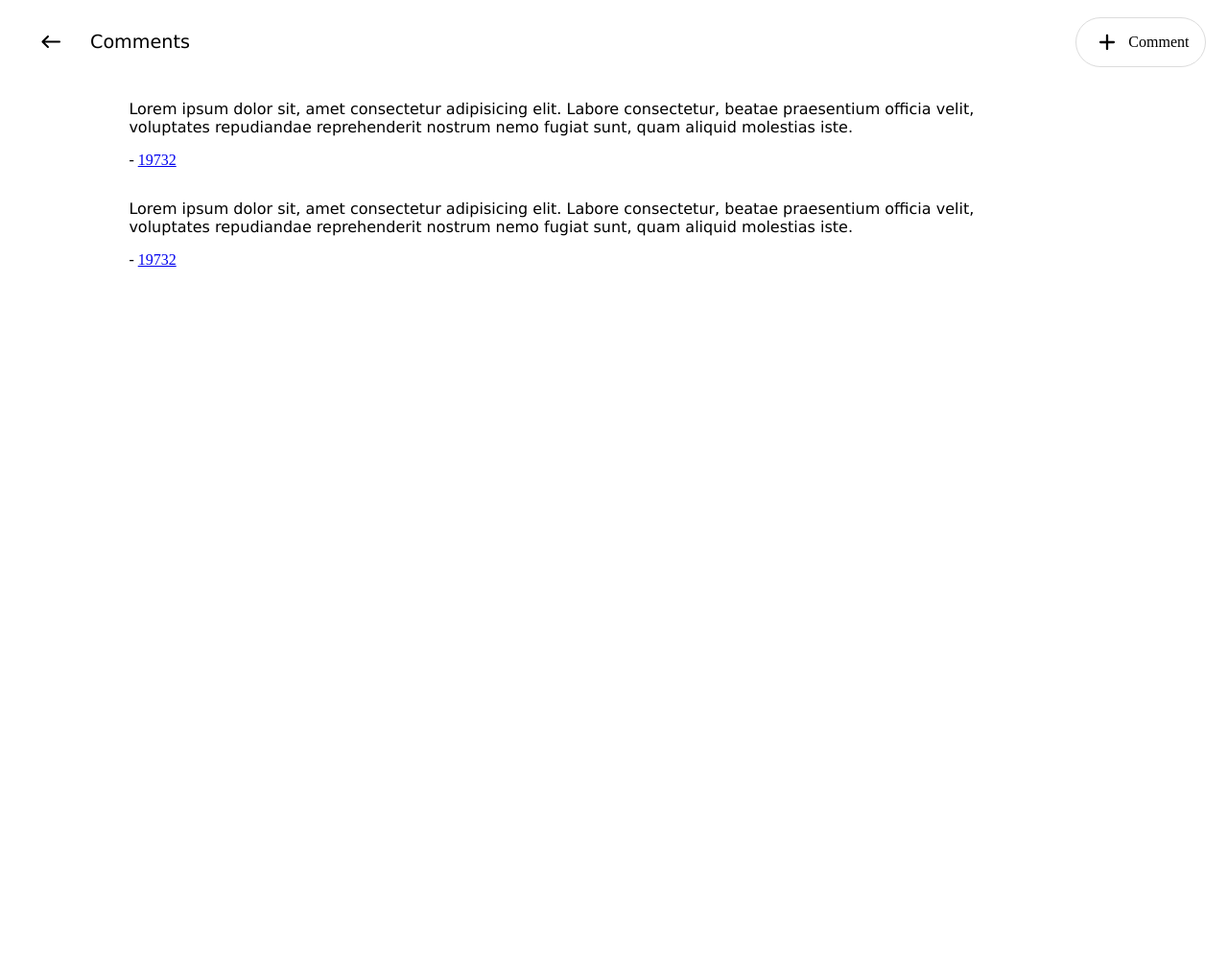
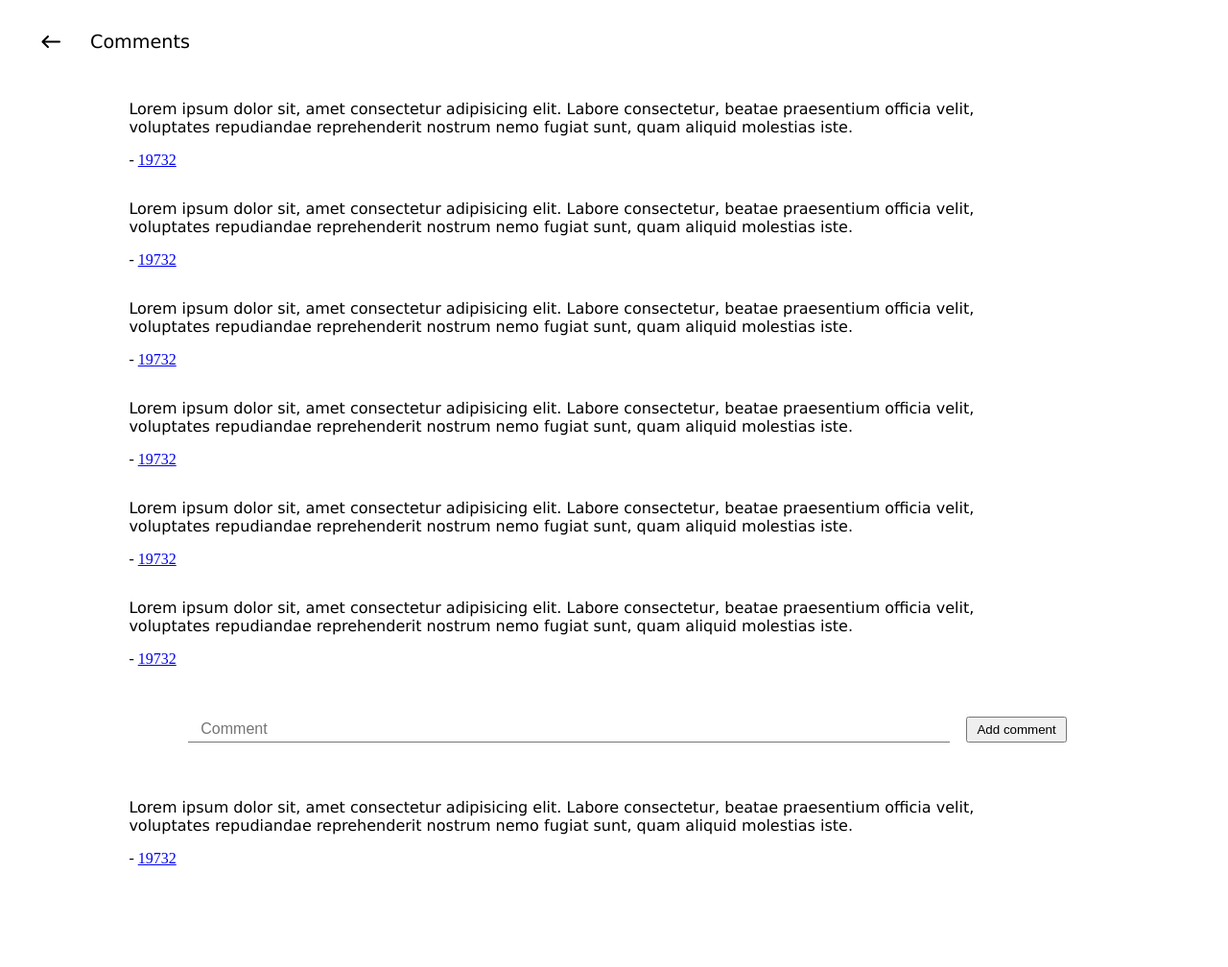
Before and after one commit to kennjr/Pitch, a Flask app: page /comments/1 in a window 1280 px wide. Shown: the whole page at 96% size. Before the commit the page ends 278 px from the top, so only its background shows below. Run offline with Flask 2, Linux system fonts and the light colour scheme.

Commit message:
Added the comment section to the comments list html

```diff
--- a/app/static/css/comments_styles.css
+++ b/app/static/css/comments_styles.css
@@ -5,6 +5,7 @@
 
 .block_container{
     padding-top: 10vh;
+    padding-bottom: 10vh;
 }
 
 .navbar_container{
@@ -16,6 +17,22 @@
     justify-content: space-between;
     align-items: center;
     padding: 5px 20px;/* vh */
+}
+
+.comment_sect_container{
+    position: fixed;
+
+    bottom: 0;
+    width: 100%;
+    background-color: white;
+    display: flex;
+    flex-direction: row;
+    justify-content: center;
+    overflow: hidden;
+}
+
+.comment_form{
+    padding: 2vh 4vw;
 }
 
 .comment_nav_left_opts{
@@ -92,3 +109,28 @@
     font-size: 16px;
     font-family: var(--basic-font);
 }
+
+.comment_input{
+    width: 60vw;
+    align-self: flex-start;
+    border-top: none;
+    border-left: none;
+    border-right: none;
+    border-width: 1px;
+    font-size: 16px;
+    padding: 0.5vh 1vw;
+    margin: 10px 1vw;
+}
+
+.submit_btn{
+    outline: none;
+    padding: 0.5vh 0.75vw;
+}
+
+.submit_btn:hover{
+    cursor: pointer;
+}
+
+.comment_input:focus{
+    outline: none;
+}
--- a/app/templates/comments/comments_list.html
+++ b/app/templates/comments/comments_list.html
@@ -18,11 +18,7 @@
             <img class="regular_img" src="/static/images/ic_back_arrow.svg" alt="Navigate to home" onclick="window.location.href='{{ url_for( 'main.index' ) }}';">
             <p id="comments_txt">Comments</p>
         </div>
-        <div class="new_comment_container curved_btn">
-                <img src="/static/images/ic_add.svg" alt="Comment on the pitch">
-<!--                <p class="plus_txt">+</p>-->
-                <p>Comment</p>
-        </div>
+
     </div>
 
     <div class="block_container">
@@ -35,8 +31,37 @@
                 <p class="comment_text_el">Lorem ipsum dolor sit, amet consectetur adipisicing elit. Labore consectetur, beatae praesentium officia velit, voluptates repudiandae reprehenderit nostrum nemo fugiat sunt, quam aliquid molestias iste.</p>
                 <p> - <a href="{{ url_for('auth.signup') }}">19732</a></p>
             </div>
+            <div class="comment_item_container">
+                <p class="comment_text_el">Lorem ipsum dolor sit, amet consectetur adipisicing elit. Labore consectetur, beatae praesentium officia velit, voluptates repudiandae reprehenderit nostrum nemo fugiat sunt, quam aliquid molestias iste.</p>
+                <p> - <a href="{{ url_for('auth.signup') }}">19732</a></p>
+            </div>
+            <div class="comment_item_container">
+                <p class="comment_text_el">Lorem ipsum dolor sit, amet consectetur adipisicing elit. Labore consectetur, beatae praesentium officia velit, voluptates repudiandae reprehenderit nostrum nemo fugiat sunt, quam aliquid molestias iste.</p>
+                <p> - <a href="{{ url_for('auth.signup') }}">19732</a></p>
+            </div>
+            <div class="comment_item_container">
+                <p class="comment_text_el">Lorem ipsum dolor sit, amet consectetur adipisicing elit. Labore consectetur, beatae praesentium officia velit, voluptates repudiandae reprehenderit nostrum nemo fugiat sunt, quam aliquid molestias iste.</p>
+                <p> - <a href="{{ url_for('auth.signup') }}">19732</a></p>
+            </div>
+            <div class="comment_item_container">
+                <p class="comment_text_el">Lorem ipsum dolor sit, amet consectetur adipisicing elit. Labore consectetur, beatae praesentium officia velit, voluptates repudiandae reprehenderit nostrum nemo fugiat sunt, quam aliquid molestias iste.</p>
+                <p> - <a href="{{ url_for('auth.signup') }}">19732</a></p>
+            </div>
+            <div class="comment_item_container">
+                <p class="comment_text_el">Lorem ipsum dolor sit, amet consectetur adipisicing elit. Labore consectetur, beatae praesentium officia velit, voluptates repudiandae reprehenderit nostrum nemo fugiat sunt, quam aliquid molestias iste.</p>
+                <p> - <a href="{{ url_for('auth.signup') }}">19732</a></p>
+            </div>
+            <div class="comment_item_container">
+                <p class="comment_text_el">Lorem ipsum dolor sit, amet consectetur adipisicing elit. Labore consectetur, beatae praesentium officia velit, voluptates repudiandae reprehenderit nostrum nemo fugiat sunt, quam aliquid molestias iste.</p>
+                <p> - <a href="{{ url_for('auth.signup') }}">19732</a></p>
+            </div>
         </div>
     </div>
-
+    <div class="comment_sect_container">
+        <form class="comment_form">
+            <input type="text" placeholder="Comment" name="comment" class="comment_input" required>
+            <input type="submit" value="Add comment" class="submit_btn">
+        </form>
+    </div>
 </body>
 </html>
```
